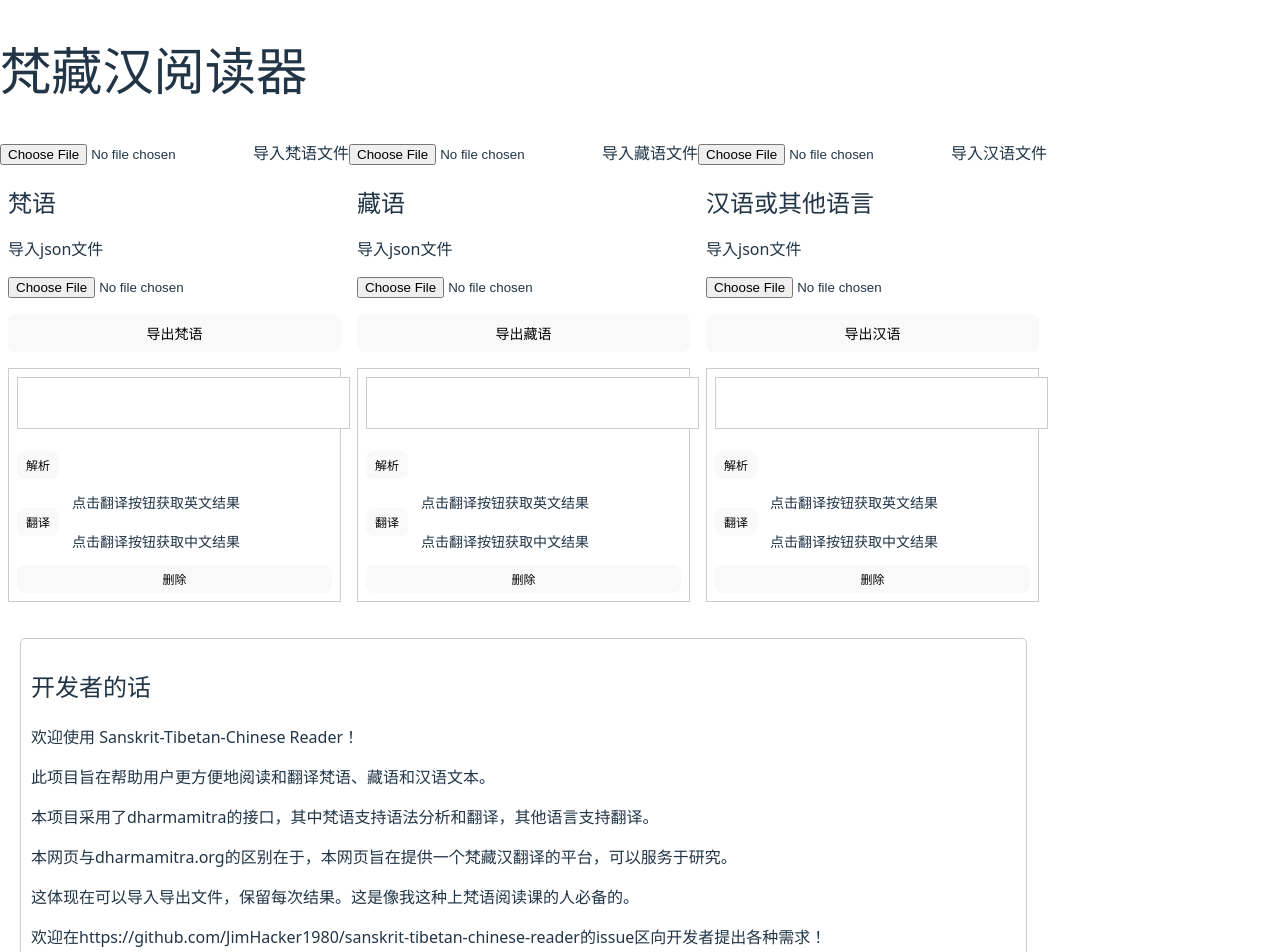
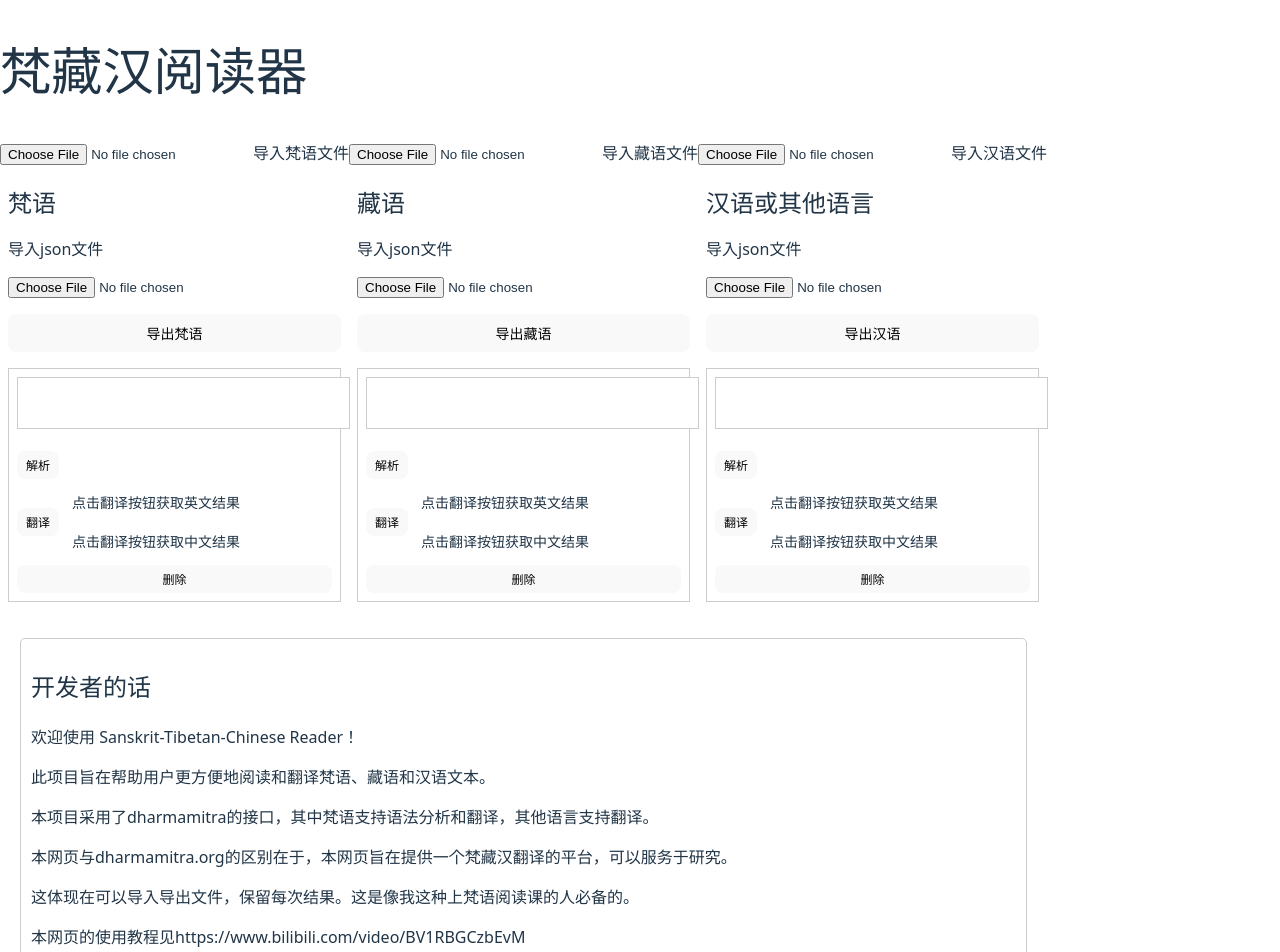
Before and after one commit to JimHacker1980/sanskrit-tibetan-chinese-reader, a React (Vite) app: page / in a window 1280 px wide. Shown: the top 952 px of the page. Built offline with nearby package versions, Linux system fonts and the light colour scheme.

Commit message:
14rd commit

```diff
--- a/src/components/DeveloperNotes.jsx
+++ b/src/components/DeveloperNotes.jsx
@@ -9,6 +9,7 @@ const DeveloperNotes = () => {
             <p>本项目采用了dharmamitra的接口，其中梵语支持语法分析和翻译，其他语言支持翻译。</p>
             <p>本网页与dharmamitra.org的区别在于，本网页旨在提供一个梵藏汉翻译的平台，可以服务于研究。</p>
             <p>这体现在可以导入导出文件，保留每次结果。这是像我这种上梵语阅读课的人必备的。</p>
+            <p>本网页的使用教程见https://www.bilibili.com/video/BV1RBGCzbEvM</p>
             <p>欢迎在https://github.com/JimHacker1980/sanskrit-tibetan-chinese-reader的issue区向开发者提出各种需求！</p>
         </div>
     );
```
